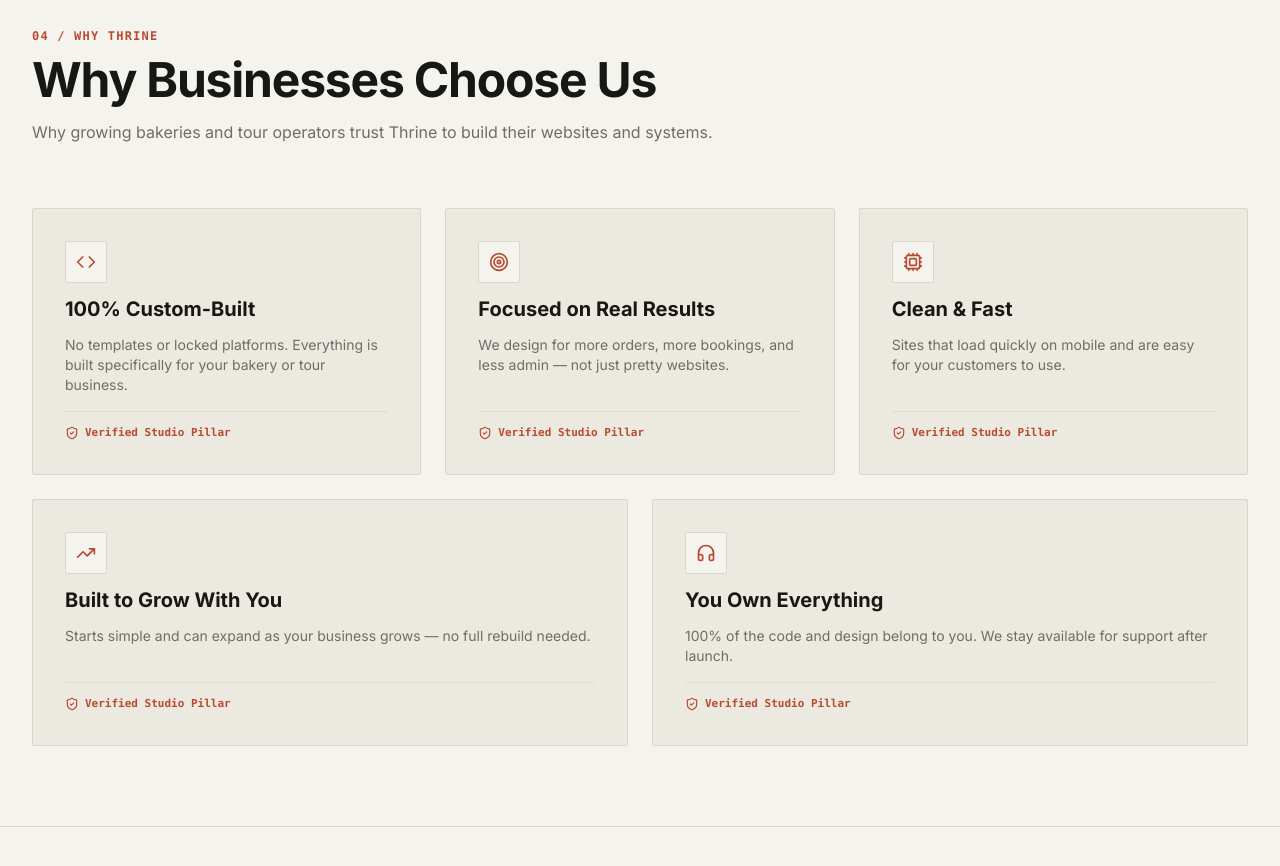
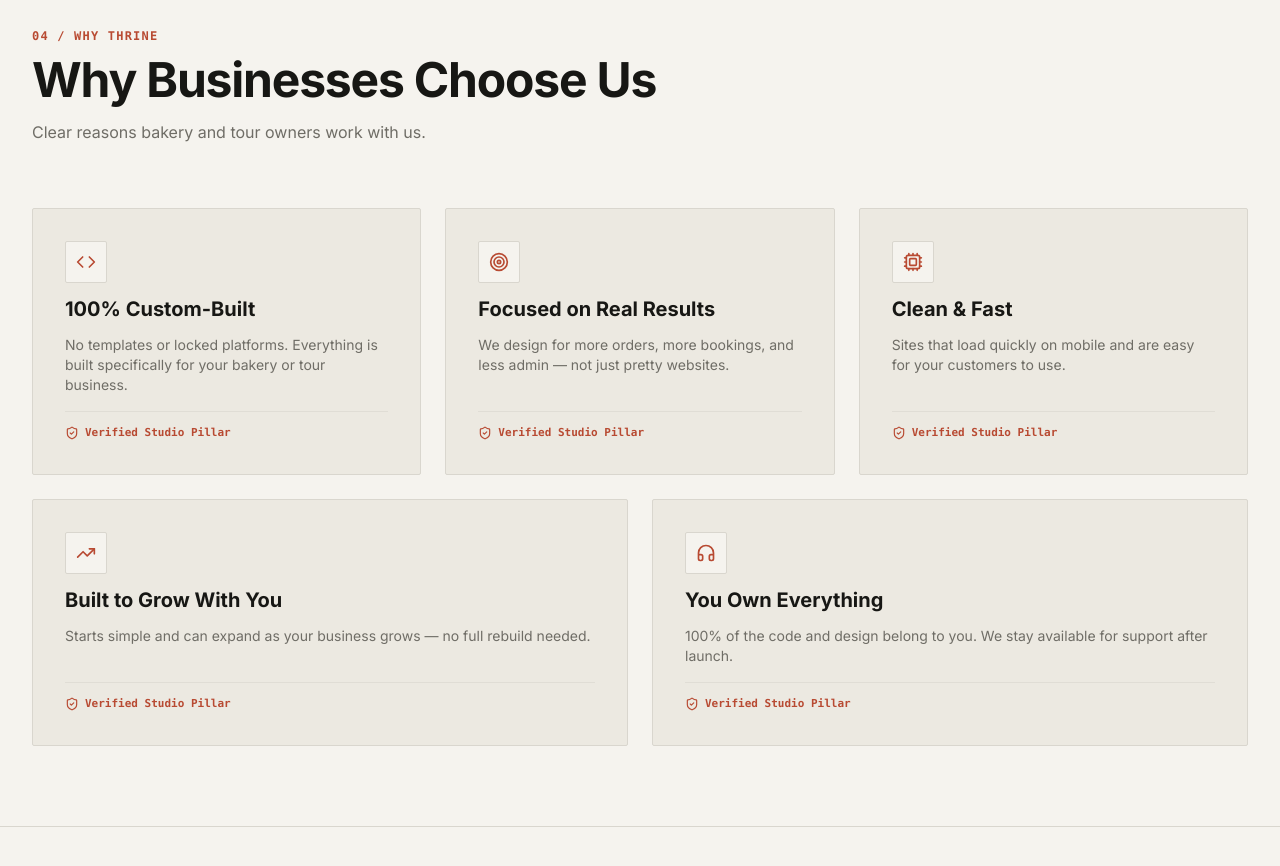
Before and after one commit to IsacSmile/thrine-uk, a React (Vite) app: page / in a window 1280 px wide. Shown: the part 7540-8406 px from the top of the page. Built offline with nearby package versions, Linux system fonts and the light colour scheme; no server answers.

Commit message:
copy: update Why Businesses Choose Us section subtitle to exact requested text

```diff
--- a/src/components/sections/WhyThrine.tsx
+++ b/src/components/sections/WhyThrine.tsx
@@ -38,7 +38,7 @@ export const WhyThrine: React.FC = () => {
         <SectionHeading
           eyebrow="04 / WHY THRINE"
           title="Why Businesses Choose Us"
-          subtitle="Why growing bakeries and tour operators trust Thrine to build their websites and systems."
+          subtitle="Clear reasons bakery and tour owners work with us."
         />
 
         <div className="grid grid-cols-1 md:grid-cols-3 gap-6">
```
